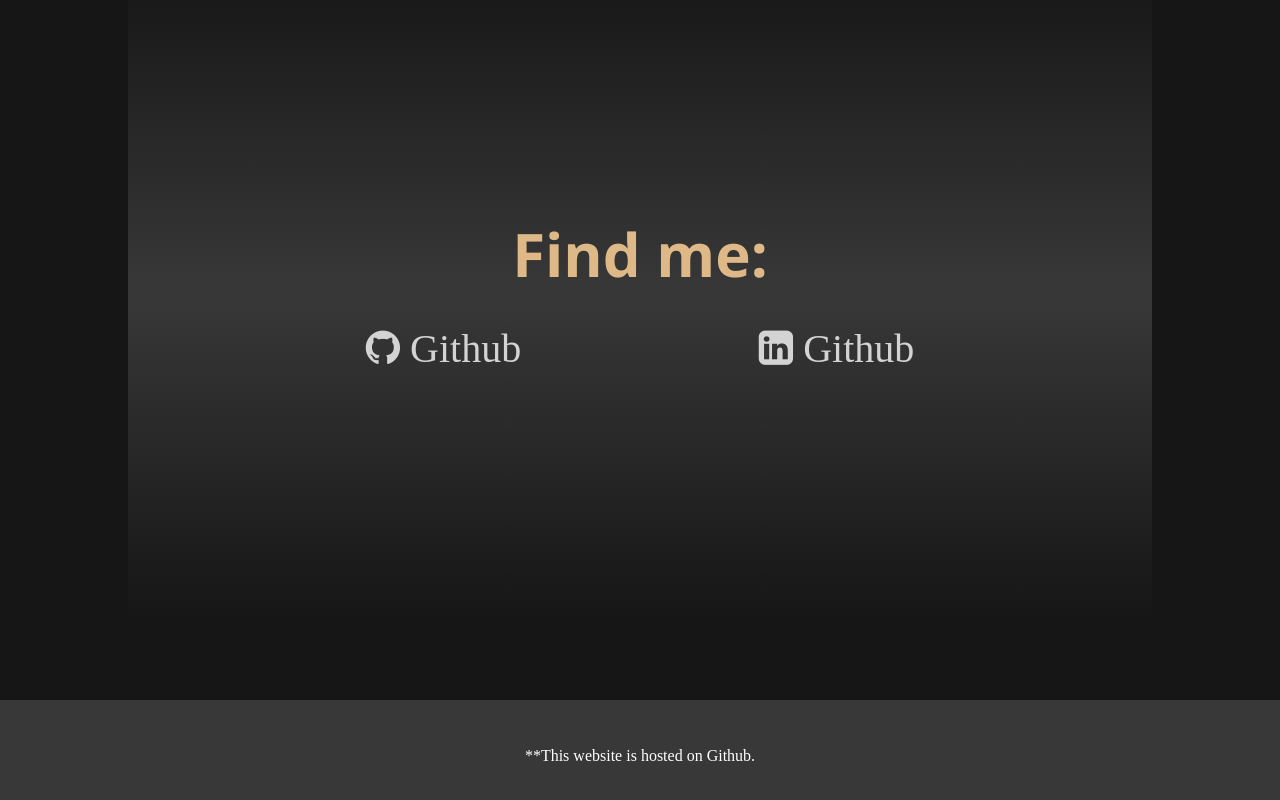
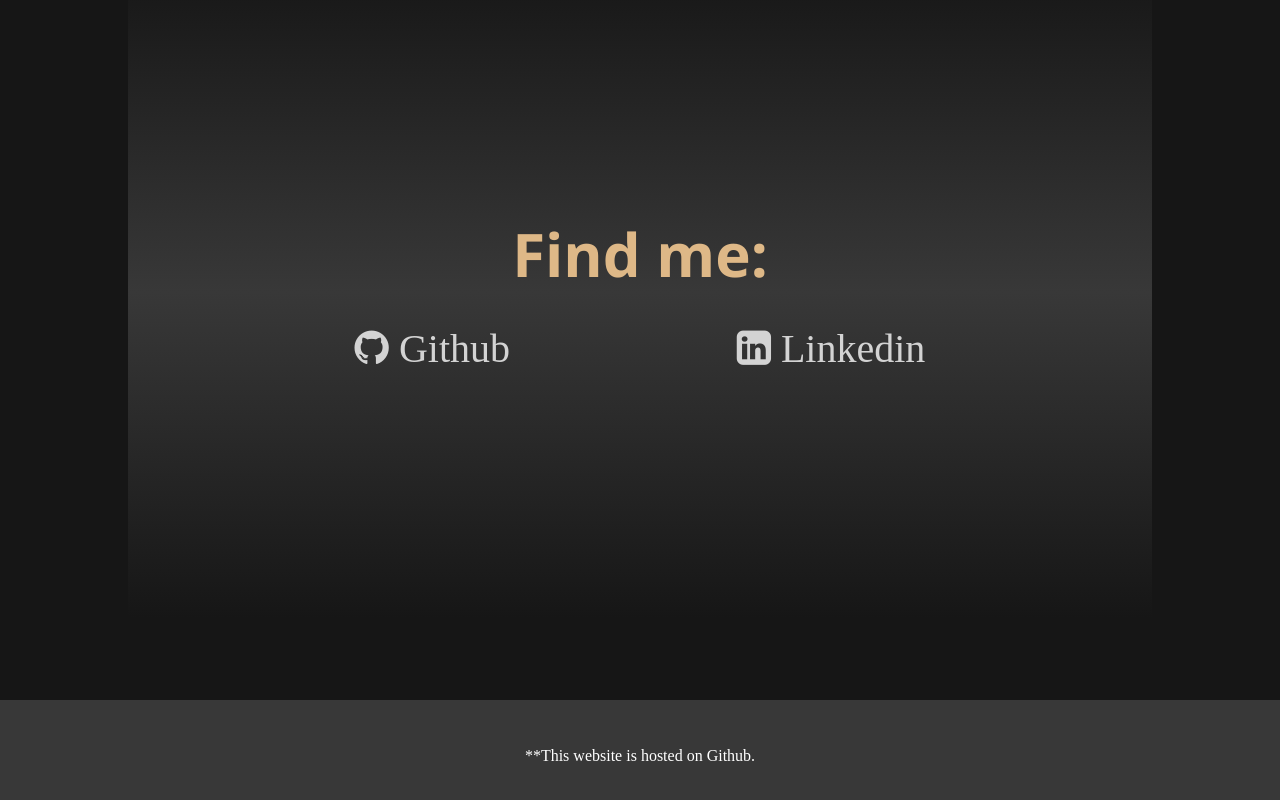
Before and after one commit to Tenxis/tenxis.github.io, a plain HTML site: page index.html in a window 1280 px wide. Shown: the part 1940-2740 px from the top of the page. Drawn offline with Linux system fonts and the light colour scheme.

Commit message:
linkedin bugfix v1.32

```diff
--- a/index.html
+++ b/index.html
@@ -66,7 +66,7 @@
             </a>
             <a id="profile-link" target="_blank" href="https://www.linkedin.com/in/zhouyang-he-a615a7290/">
                 <i class="fa fa-linkedin-square"></i>
-                Github
+                Linkedin
             </a>
         </div>
         </div>
```
